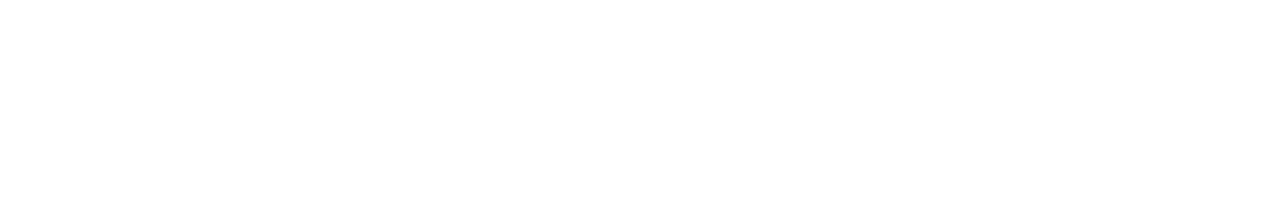
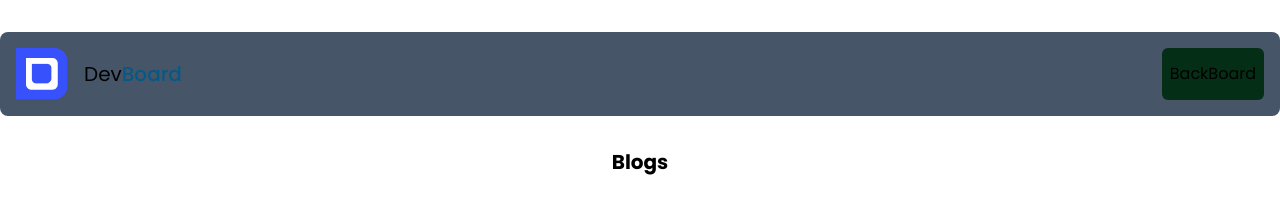
Before and after one commit to sahedali5/5th-assignment-repo, a plain HTML site: page answer.html in a window 1280 px wide. Drawn offline with nearby package versions, Linux system fonts and the light colour scheme.

Commit message:
another html file nave done

```diff
--- a/answer.html
+++ b/answer.html
@@ -3,7 +3,27 @@
     <head>
         <meta charset="UTF-8" />
         <meta name="viewport" content="width=device-width, initial-scale=1.0" />
-        <title>Document</title>
+        <title>Blog Section</title>
+        <script src="https://cdn.tailwindcss.com"></script>
+        <link href="https://cdn.jsdelivr.net/npm/daisyui@5.0.0/themes.css" rel="stylesheet" type="text/css" />
+        <style type="text/tailwindcss"></style>
+        <link rel="stylesheet" href="styles.css" />
+        <link rel="preconnect" href="https://fonts.googleapis.com" />
+        <link rel="preconnect" href="https://fonts.gstatic.com" crossorigin />
+        <link href="https://fonts.googleapis.com/css2?family=Poppins:ital,wght@0,100;0,200;0,300;0,400;0,500;0,600;0,700;0,800;0,900;1,100;1,200;1,300;1,400;1,500;1,600;1,700;1,800;1,900&display=swap" rel="stylesheet" />
     </head>
-    <body></body>
+    <body>
+        <header class="container mx-auto my-8 bg-slate-600 rounded-lg">
+            <nav class="flex justify-between p-4">
+                <div class="flex items-center gap-4">
+                    <img src="assets/logo.png" alt="" srcset="" />
+                    <p class="text-xl">Dev<span class="text-sky-800 font-medium">Board</span></p>
+                </div>
+                <button class="bg-green-950 p-2 rounded-md" type="button">BackBoard</button>
+            </nav>
+        </header>
+        <main>
+            <p class="text-center text-xl font-bold">Blogs</p>
+        </main>
+    </body>
 </html>
```
